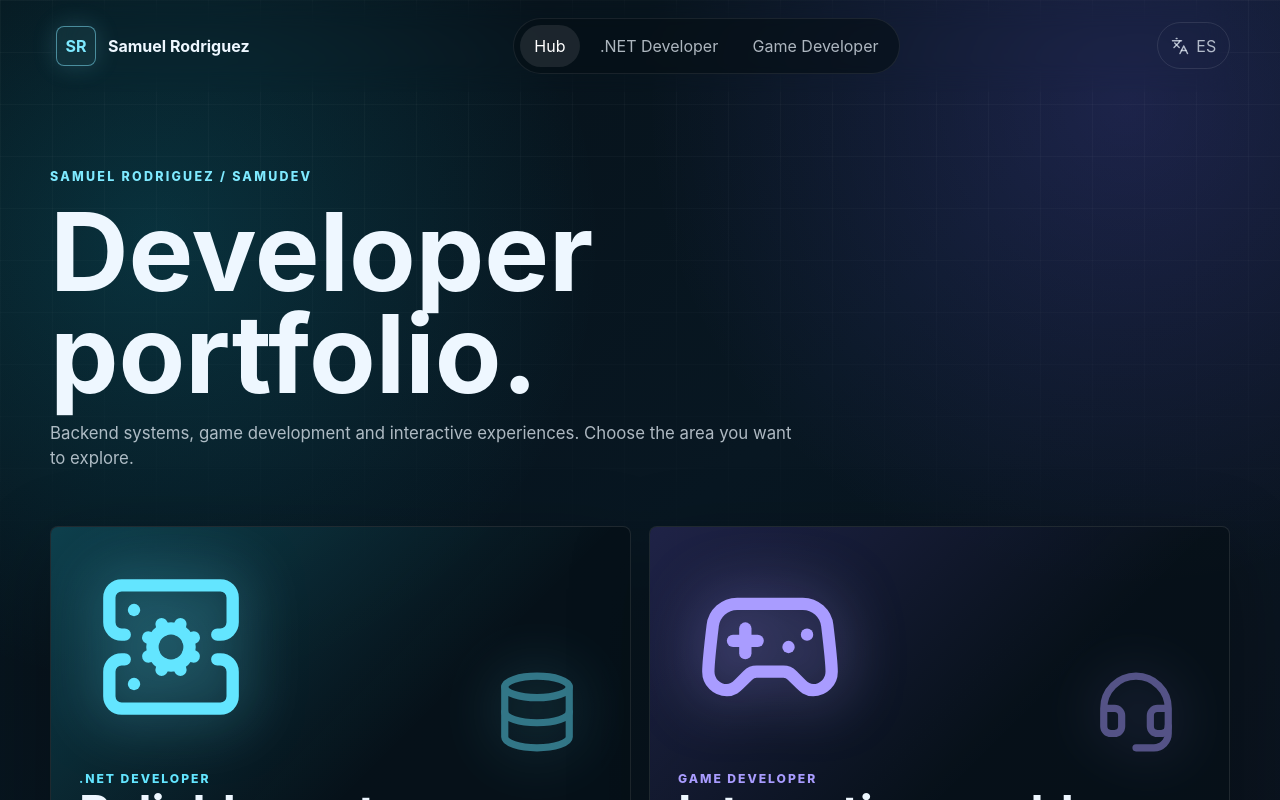
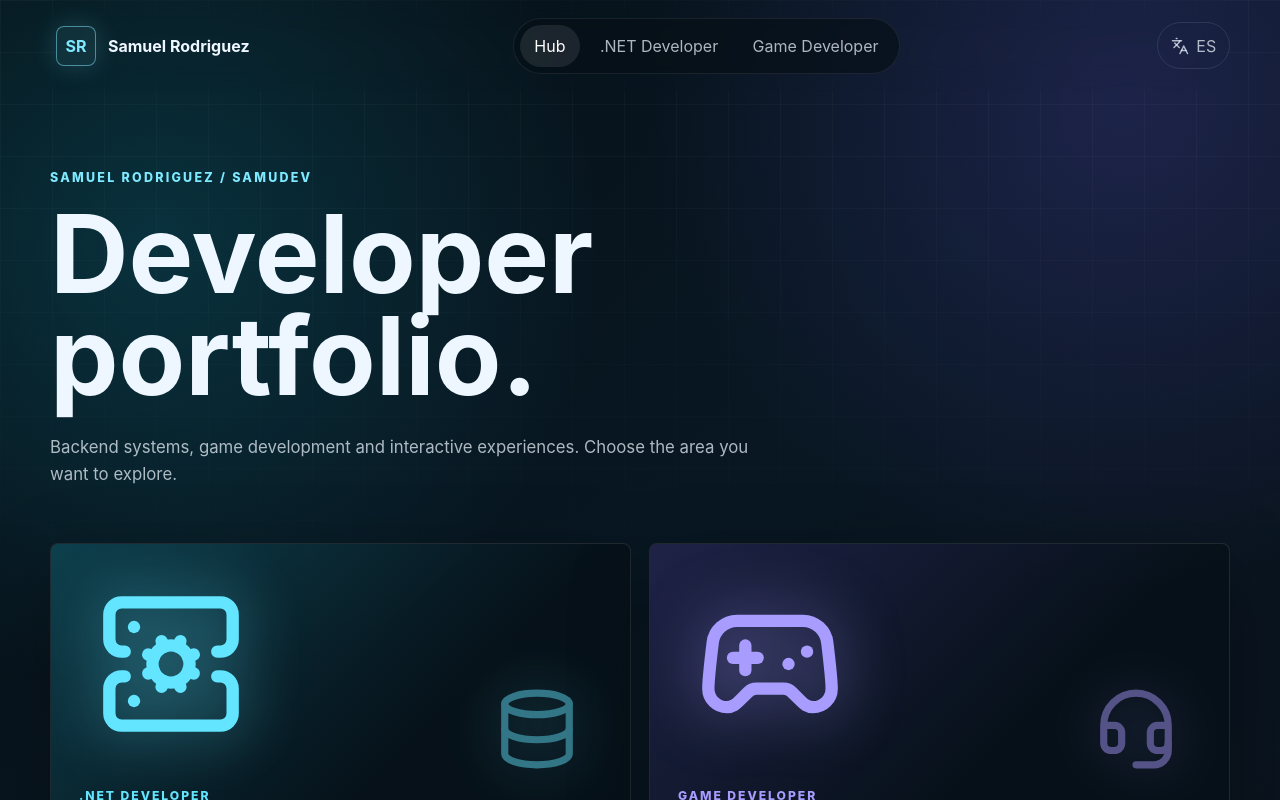
Before and after one commit to SamuelRodri/SamuDev, a React (Vite) app: page / in a window 1280 px wide. Shown: the top 800 px of the page. Built offline with nearby package versions, Linux system fonts and the light colour scheme.

Commit message:
Improve hero spacing

```diff
--- a/src/styles.css
+++ b/src/styles.css
@@ -128,6 +128,15 @@ button {
 
 .hero-copy {
   max-width: 760px;
+}
+
+.hero-copy h1 {
+  margin-bottom: 1.65rem;
+}
+
+.hero-copy p {
+  max-width: 720px;
+  line-height: 1.65;
 }
 
 .eyebrow {
```
